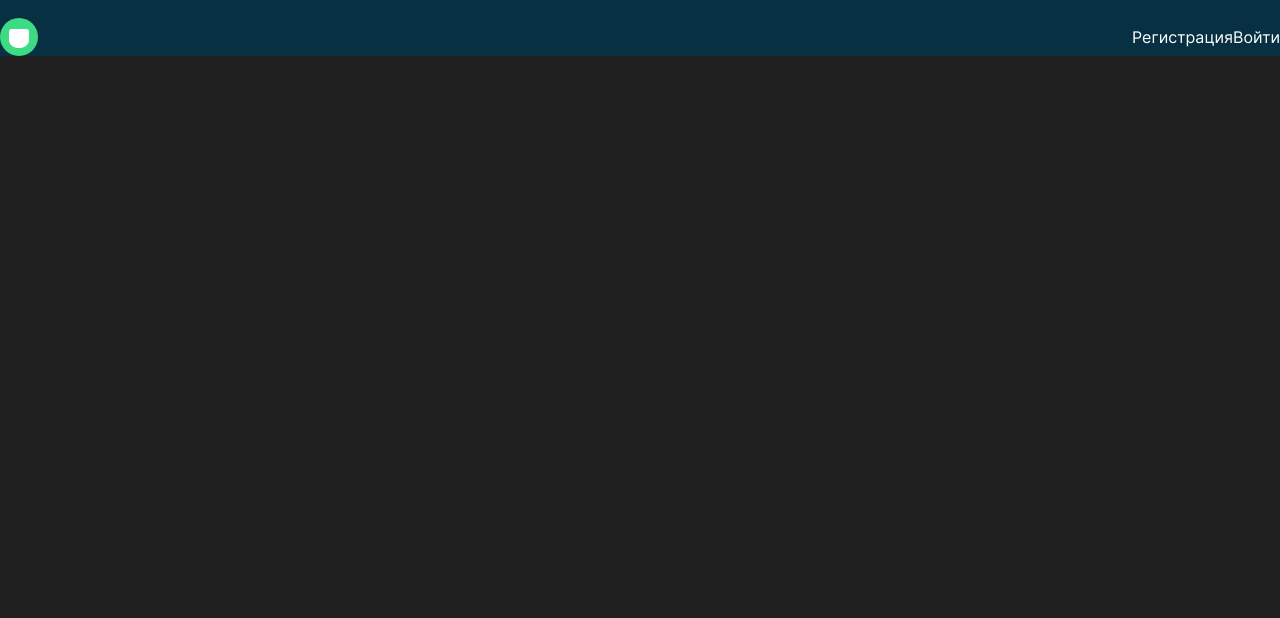
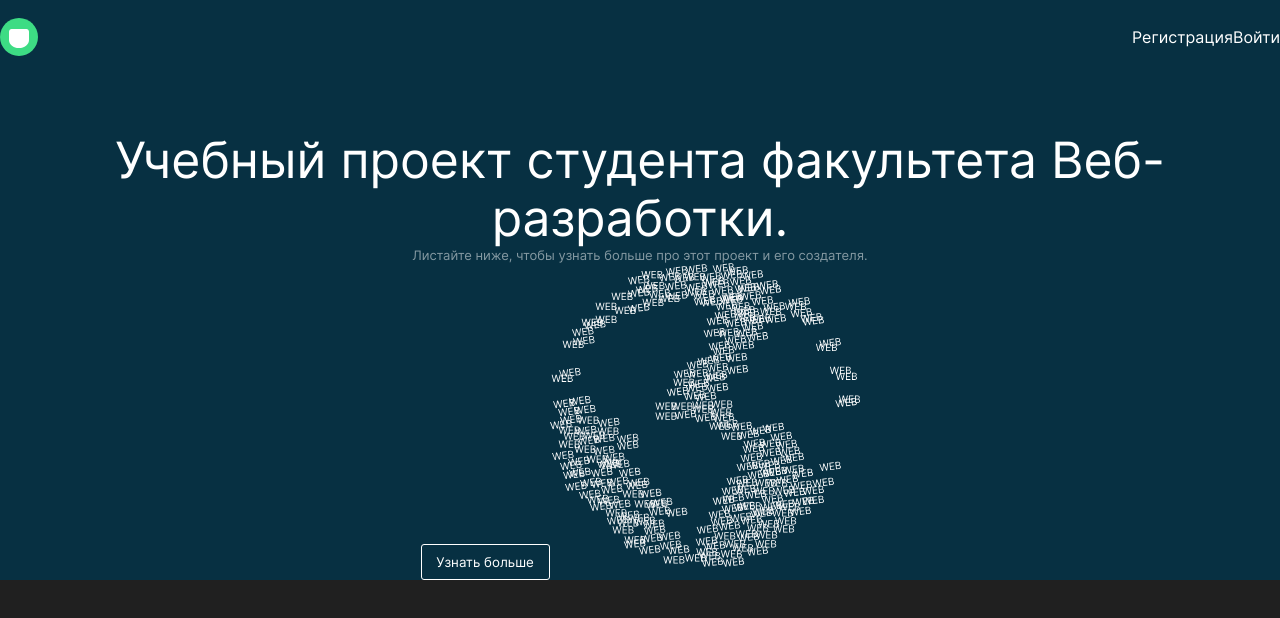
Before and after one commit to Mori-verum/movies-explorer-frontend, a React (Create React App) app: page / in a window 1280 px wide. Shown: the top 618 px of the page. Built offline with nearby package versions, Linux system fonts and the light colour scheme.

Commit message:
added promo

```diff
--- a/src/components/App/App.js
+++ b/src/components/App/App.js
@@ -3,19 +3,19 @@ import { Route, Routes } from 'react-router-dom'
 import './App.css';
 import Header from '../Header/Header'
 import Footer from '../Footer/Footer'
-import AboutProject from '../AboutProject/AboutProject'
 import Movies from '../Movies/Movies'
 import SavedMovies from '../SavedMovies/SavedMovies'
 import Profile from '../Profile/Profile'
 import Register from '../Register/Register'
 import Login from '../Login/Login'
+import Main from '../Main/Main';
 
 function App() {
   return (
     <div className="App">
       <Header />
       <Routes>
-        <Route exact path="/" element={<AboutProject />} />
+        <Route exact path="/" element={<Main />} />
         <Route path="/movies" element={<Movies />} />
         <Route path="/saved-movies" element={<SavedMovies />} />
         <Route path="/profile" element={<Profile />} />
--- a/src/components/Main/Main.js
+++ b/src/components/Main/Main.js
@@ -1,11 +1,19 @@
+import Promo from '../Promo/Promo';
+import NavTab from '../NavTab/NavTab';
+import AboutProject from '../AboutProject/AboutProject';
+import Techs from '../Techs/Techs';
+import AboutMe from '../AboutMe/AboutMe';
+
 function Main() {
     return (
         <>
         <Promo />
-        <NavTab />
+        {/* <NavTab />
         <AboutProject />
         <Techs />
-        <AboutMe />
+        <AboutMe /> */}
         </>
     )
 }
+
+export default Main;
--- /dev/null
+++ b/src/components/NavTab/NavTab.js
@@ -0,0 +1,5 @@
+function NavTab() {
+
+}
+
+export default NavTab;
--- /dev/null
+++ b/src/components/Promo/Promo.css
@@ -0,0 +1,38 @@
+.promo {
+    width: 1280px;
+    padding: 75px 70px 0px;
+    background-color: var(--landing-color);
+}
+
+.promo__title {
+    font-family: 'Inter', 'Arial', sans-serif;
+    color: var(--text-color);
+    margin: 0;
+    font-style: normal;
+    font-weight: 400;
+    font-size: 50px;
+    line-height: 58px;
+}
+
+.promo__subtitle {
+    margin: 0;
+    font-family: 'Inter', 'Arial', sans-serif;
+    color: var(--text-color);
+    font-style: normal;
+    font-weight: 400;
+    font-size: 13px;
+    line-height: 16px;
+    opacity: 0.5;
+}
+
+.promo__image {}
+
+.promo__button {
+    font-family: 'Inter', 'Arial', sans-serif;
+    background-color: transparent;
+    color: var(--text-color);
+    border: 1px solid #fff;
+    border-radius: 3px;
+    height: 36px;
+    width: 129px;
+}
--- /dev/null
+++ b/src/components/Promo/Promo.js
@@ -0,0 +1,15 @@
+import './Promo.css';
+import landingLogo from '../../images/landing-logo.svg';
+
+function Promo() {
+    return (
+        <section className="promo">
+            <h1 className="promo__title">Учебный проект студента факультета Веб-разработки.</h1>
+            <p className="promo__subtitle">Листайте ниже, чтобы узнать больше про этот проект и его создателя.</p>
+            <button className="promo__button">Узнать больше</button>
+            <img className="promo__image" src={landingLogo} alt="Лэндинг" />
+        </section>
+    )
+}
+
+export default Promo;
--- /dev/null
+++ b/src/components/Techs/Techs.js
@@ -0,0 +1,5 @@
+function Techs() {
+
+}
+
+export default Techs;
```
Also changed, not shown: src/components/AboutMe/AboutMe.css (added), src/components/AboutMe/AboutMe.js (added), src/components/NavTab/NavTab.css (added), src/components/Techs/Techs.css (added), src/images/landing-logo.svg (renamed from src/images/text__COLOR_landing-logo.svg).
